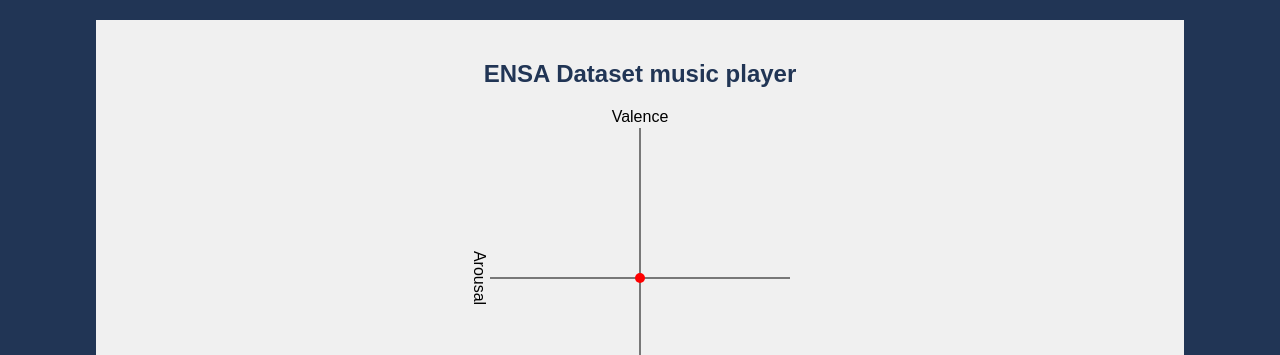
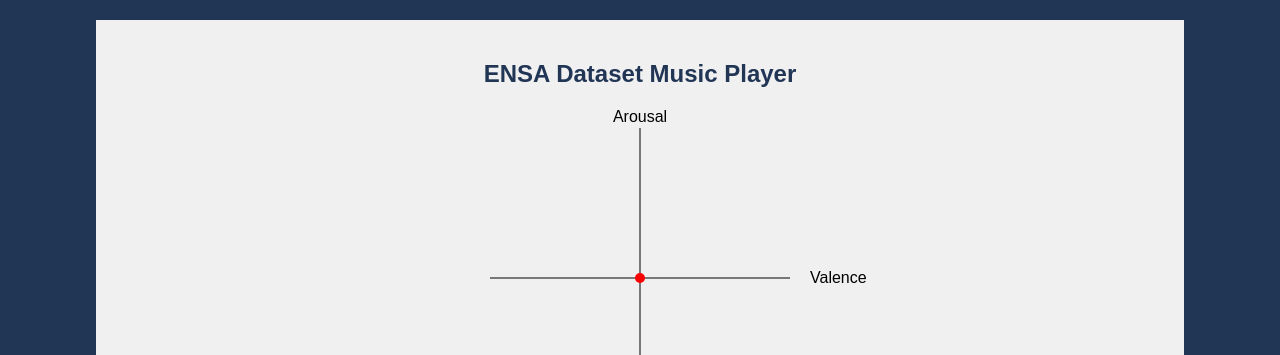
Before and after one commit to MarthoxGJ/Nightingale, a React (Create React App) app: page / in a window 1280 px wide. Shown: the top 355 px of the page. Built offline with nearby package versions, Linux system fonts and the light colour scheme; no server answers.

Commit message:
Style tweaks

```diff
--- a/public/index.html
+++ b/public/index.html
@@ -24,7 +24,7 @@
       work correctly both with client-side routing and a non-root public URL.
       Learn how to configure a non-root public URL by running `npm run build`.
     -->
-    <title>ENSA Dataset music player</title>
+    <title>ENSA Dataset Music Player</title>
   </head>
   <body>
     <noscript>You need to enable JavaScript to run this app.</noscript>
--- a/src/App.js
+++ b/src/App.js
@@ -23,20 +23,20 @@ const App = () => {
     const currentTime = audio.currentTime;
     const duration = audio.duration;
     const progress = Math.floor((currentTime / duration) * valence.length);
-    setX(arousal[progress]);
-    setY(valence[progress]);
+    setY(arousal[progress]);
+    setX(valence[progress]);
     setProgress(progress);
   };
 
   return (
     <div className="container">
       <h1 className="page-title">
-      ENSA Dataset music player
+      ENSA Dataset Music Player
       </h1>
       <div className="coordinate-graph-container">
-        <p className="YAxis">Arousal</p>
+        <p className="YAxis">Valence</p>
         <div className="graph-with-label">
-          <p className="XAxis">Valence</p>
+          <p className="XAxis">Arousal</p>
           <CoordinateGraph x={x} y={y} />
         </div>
       </div>
--- a/src/App.sass
+++ b/src/App.sass
@@ -157,10 +157,9 @@ body
   padding: 20px
 
   .YAxis
-    writing-mode: tb-rl
-    transform: rotate(-180deg)
+    transform: rotate(180deg)
     position: absolute
-    left: 0
+    left: 100%
     top: 50%
     transform: translateY(-50%)
 
```
